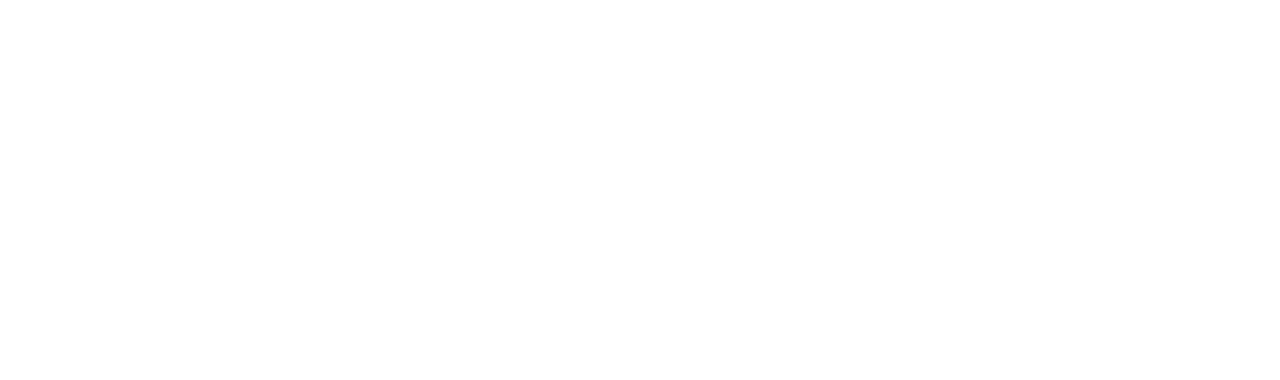
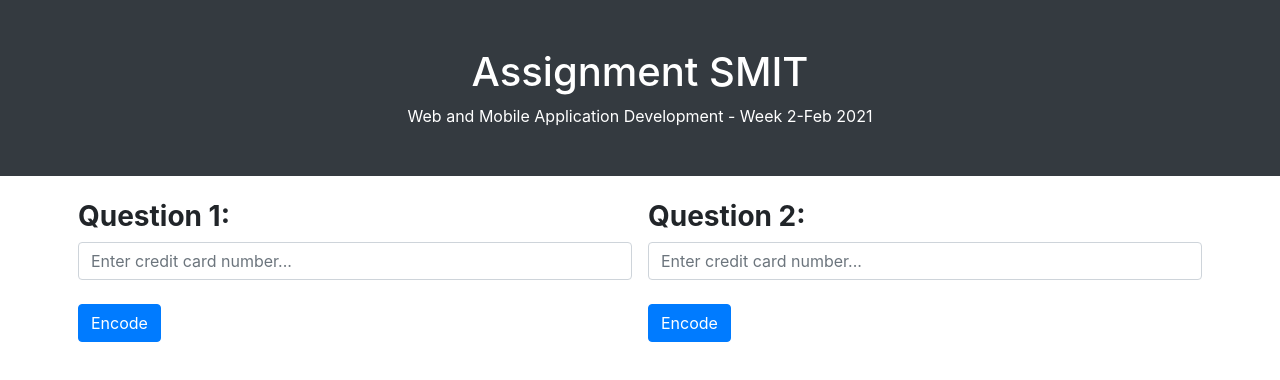
Before and after one commit to zuraizzafar/AssignmentFeb2ndW, a website: page public/index.html in a window 1280 px wide. Drawn offline with nearby package versions, Linux system fonts and the light colour scheme.

Commit message:
Question 1 done

```diff
--- a/public/assets/scripts/script.js
+++ b/public/assets/scripts/script.js
@@ -0,0 +1,11 @@
+function question1() {
+    var cc = document.getElementById("question1");
+    ccNum = cc.value;
+    if (ccNum.length==16) {
+        lastDigits = ccNum.substring(12);
+        encCC = "**** **** **** " + lastDigits;
+        document.getElementById("question1-answer").innerText = encCC;
+    }
+    else
+        alert("Enter Credit Card in supported format! (16 Digits)");
+}
--- a/public/index.html
+++ b/public/index.html
@@ -4,15 +4,35 @@
     <meta charset="UTF-8">
     <meta name="viewport" content="width=device-width, initial-scale=1.0">
     <title>Web and Mobile Development - Assignment</title>
+    <link rel="stylesheet" href="https://maxcdn.bootstrapcdn.com/bootstrap/4.5.2/css/bootstrap.min.css">
+    <script src="https://ajax.googleapis.com/ajax/libs/jquery/3.5.1/jquery.min.js"></script>
+    <script src="https://cdnjs.cloudflare.com/ajax/libs/popper.js/1.16.0/umd/popper.min.js"></script>
+    <script src="https://maxcdn.bootstrapcdn.com/bootstrap/4.5.2/js/bootstrap.min.js"></script>
+    <link rel="stylesheet" href="assets/styles/styles.css">
+    <script src="assets/scripts/script.js"></script>
 </head>
 <body>
-    <header>
-        <nav>
-
-        </nav>
+    <header class="text-center bg-dark text-white p-2 p-md-5 sticky-top">
+        <h1>Assignment SMIT</h1>
+        <span>Web and Mobile Application Development - Week 2-Feb 2021</span>
     </header>
     <section class="site-content">
-
+        <section class="container pt-3">
+            <div class="row">
+                <div class="col-md-6 p-2">
+                    <h3 class="font-weight-bold">Question 1:</h3>
+                    <input class="form-control mt-2 mb-2 w-100" type="number" id="question1" name="question1" min="16" placeholder="Enter credit card number...">
+                    <span class="d-block p-2" id="question1-answer"></span>
+                    <button class="btn btn-primary" onclick="question1()">Encode</button>
+                </div>
+                <div class="col-md-6 p-2">
+                    <h3 class="font-weight-bold">Question 2:</h3>
+                    <input class="form-control mt-2 mb-2 w-100" type="number" id="question1" name="question1" min="16" placeholder="Enter credit card number...">
+                    <span class="d-block p-2" id="question1-answer"></span>
+                    <button class="btn btn-primary" onclick="question1()">Encode</button>
+                </div>
+            </div>
+        </section>
     </section>
     <footer>
 
```
Also changed, not shown: 2 other files.
